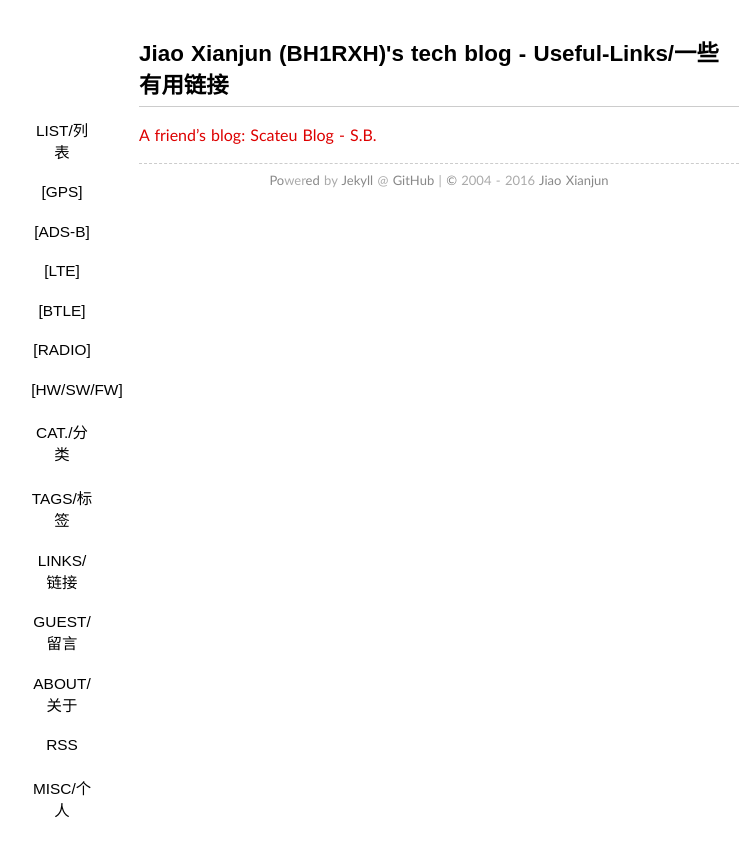
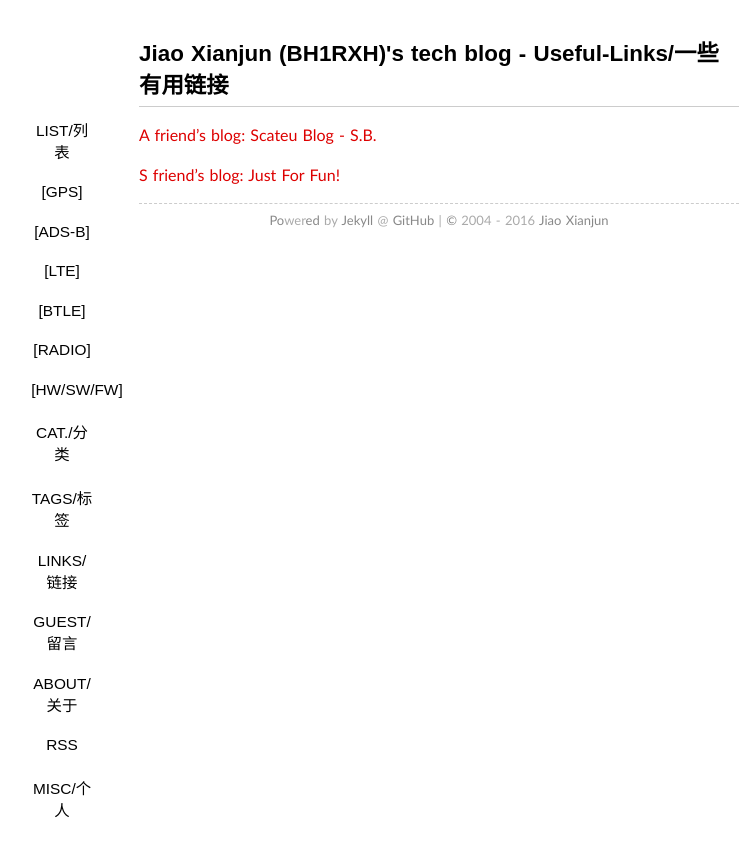
Before and after one commit to sdr-x/sdr-x.github.io, a Jekyll site: the page built from links/index.md, in a window 1280 px wide. Shown: the top 856 px of the page, without its empty margins (201-951 px from the left). Built offline with Jekyll 4.4.1, drawn with Linux system fonts in a browser that asks for light colours; some web fonts are replaced; Markdown is read by kramdown in place of the engine named in the settings; comment, search, counter and statistics services are not loaded.

Commit message:
Update index.md

```diff
--- a/links/index.md
+++ b/links/index.md
@@ -5,6 +5,8 @@ comments: yes
 ---
 
 <a href="http://scateu.me/">A friend's blog: Scateu Blog - S.B.</a>
+
+<a href="http://just4fun.cn">S friend's blog: Just For Fun!</a>
 
 <div id="disqus_thread"></div>
 <script type="text/javascript">
```
